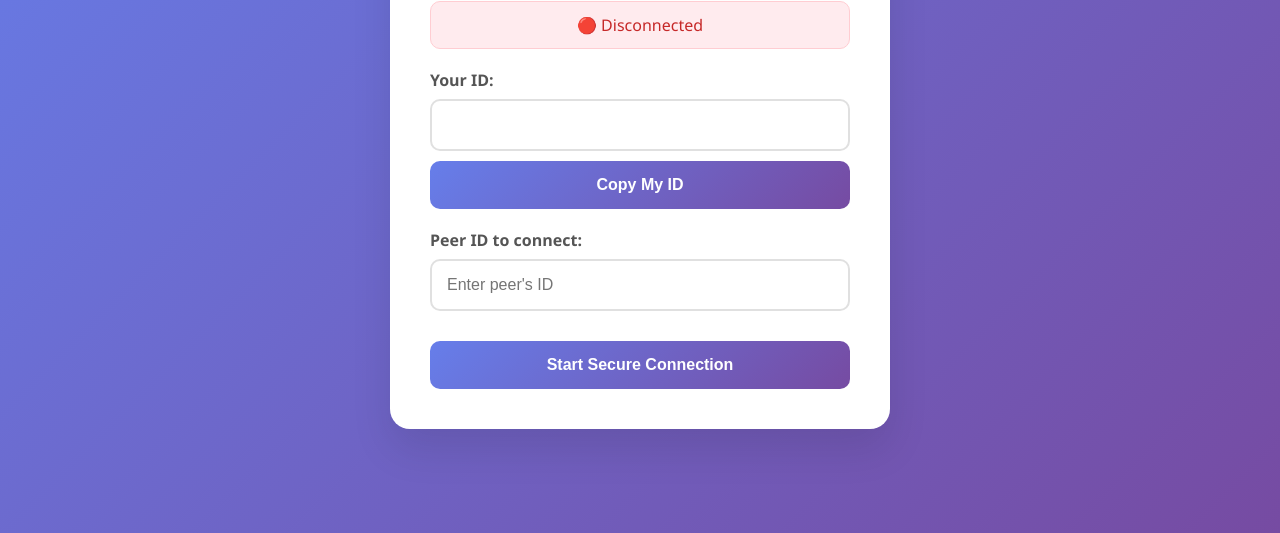
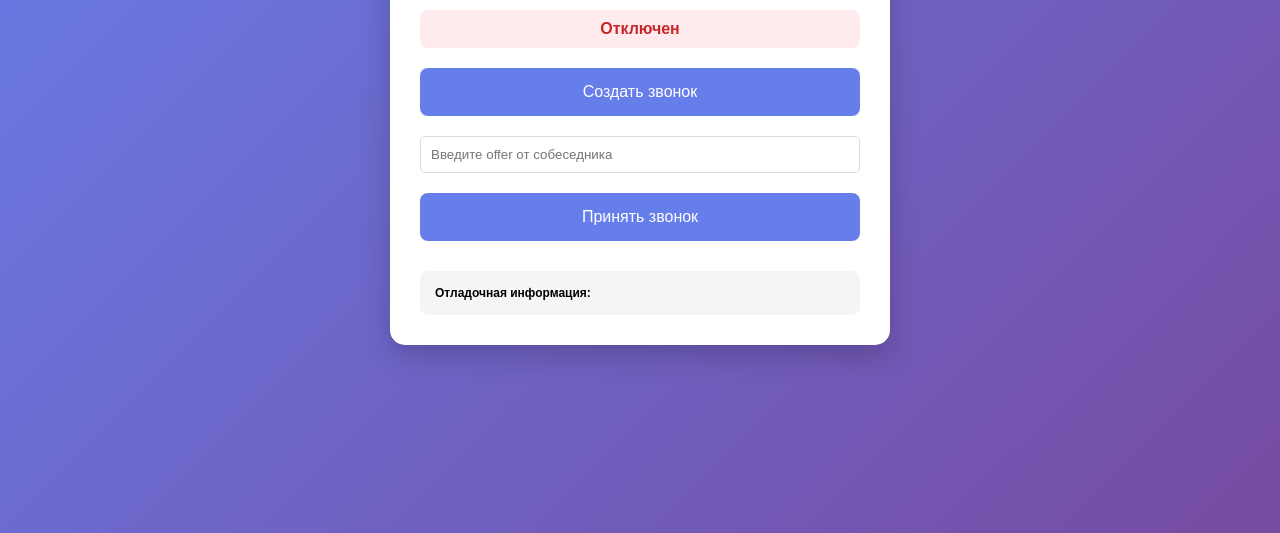
Before and after one commit to phonexrecords-a11y/CallOne, a plain HTML site: page index.html in a window 1280 px wide. Shown: the part 267-800 px from the top of the page. Drawn offline with Linux system fonts and the light colour scheme.

Commit message:
index.html

```diff
--- a/index.html
+++ b/index.html
@@ -12,210 +12,102 @@
         }
 
         body {
-            font-family: 'Segoe UI', Tahoma, Geneva, Verdana, sans-serif;
+            font-family: Arial, sans-serif;
             background: linear-gradient(135deg, #667eea 0%, #764ba2 100%);
             min-height: 100vh;
+            padding: 20px;
             display: flex;
             justify-content: center;
             align-items: center;
-            padding: 20px;
         }
 
         .container {
             background: white;
-            border-radius: 20px;
-            box-shadow: 0 20px 40px rgba(0,0,0,0.1);
-            padding: 40px;
+            border-radius: 15px;
+            padding: 30px;
             max-width: 500px;
             width: 100%;
+            box-shadow: 0 10px 30px rgba(0,0,0,0.2);
         }
 
-        .header {
+        h1 {
             text-align: center;
-            margin-bottom: 30px;
+            margin-bottom: 20px;
+            color: #333;
         }
 
-        .header h1 {
-            color: #333;
-            margin-bottom: 10px;
-            font-size: 28px;
+        .status {
+            padding: 10px;
+            border-radius: 8px;
+            margin: 10px 0;
+            text-align: center;
+            font-weight: bold;
         }
 
-        .security-badge {
-            display: inline-flex;
-            align-items: center;
-            background: #4CAF50;
-            color: white;
-            padding: 8px 16px;
-            border-radius: 20px;
-            font-size: 14px;
-            margin-top: 10px;
-        }
+        .disconnected { background: #ffebee; color: #c62828; }
+        .connected { background: #e8f5e8; color: #2e7d32; }
+        .calling { background: #fff3e0; color: #ef6c00; }
 
-        .security-badge::before {
-            content: "🔒";
-            margin-right: 8px;
-        }
-
-        .connection-status {
-            padding: 12px;
-            border-radius: 10px;
-            margin-bottom: 20px;
-            text-align: center;
-            font-weight: 500;
-        }
-
-        .status-disconnected {
-            background: #ffebee;
-            color: #c62828;
-            border: 1px solid #ffcdd2;
-        }
-
-        .status-connecting {
-            background: #fff3e0;
-            color: #ef6c00;
-            border: 1px solid #ffe0b2;
-        }
-
-        .status-connected {
-            background: #e8f5e8;
-            color: #2e7d32;
-            border: 1px solid #c8e6c9;
-        }
-
-        .form-group {
-            margin-bottom: 20px;
-        }
-
-        label {
-            display: block;
-            margin-bottom: 8px;
-            font-weight: 600;
-            color: #555;
-        }
-
-        input, button {
+        button {
             width: 100%;
             padding: 15px;
-            border: 2px solid #e0e0e0;
-            border-radius: 10px;
+            margin: 10px 0;
+            border: none;
+            border-radius: 8px;
+            background: #667eea;
+            color: white;
             font-size: 16px;
-            transition: all 0.3s ease;
-        }
-
-        input:focus {
-            outline: none;
-            border-color: #667eea;
-            box-shadow: 0 0 0 3px rgba(102, 126, 234, 0.1);
-        }
-
-        button {
-            background: linear-gradient(135deg, #667eea 0%, #764ba2 100%);
-            color: white;
-            border: none;
             cursor: pointer;
-            font-weight: 600;
-            margin-top: 10px;
         }
 
         button:hover {
-            transform: translateY(-2px);
-            box-shadow: 0 10px 20px rgba(102, 126, 234, 0.3);
+            background: #5a6fd8;
         }
 
         button:disabled {
             background: #ccc;
             cursor: not-allowed;
-            transform: none;
-            box-shadow: none;
-        }
-
-        .call-controls {
-            display: none;
-            text-align: center;
-            margin-top: 30px;
         }
 
         .call-btn {
-            padding: 20px;
-            font-size: 18px;
-            margin: 10px 0;
+            background: #4CAF50;
         }
 
-        .call-active {
+        .end-btn {
             background: #f44336;
         }
 
-        .audio-container {
-            margin: 20px 0;
-            padding: 20px;
+        .debug {
+            margin-top: 20px;
+            padding: 15px;
             background: #f5f5f5;
-            border-radius: 10px;
-            text-align: center;
-        }
-
-        .peer-info {
-            background: #e3f2fd;
-            padding: 15px;
-            border-radius: 10px;
-            margin: 15px 0;
-            text-align: center;
-        }
-
-        @media (max-width: 768px) {
-            .container {
-                padding: 20px;
-                margin: 10px;
-            }
-
-            body {
-                padding: 10px;
-            }
+            border-radius: 8px;
+            font-size: 12px;
         }
     </style>
 </head>
 <body>
     <div class="container">
-        <div class="header">
-            <h1>Secure P2P Audio Call</h1>
-            <div class="security-badge">End-to-End Encrypted</div>
+        <h1>🔒 P2P Audio Call</h1>
+
+        <div id="status" class="status disconnected">
+            Отключен
         </div>
 
-        <div id="connectionStatus" class="connection-status status-disconnected">
-            🔴 Disconnected
+        <div id="setup">
+            <button onclick="createCall()">Создать звонок</button>
+            <input type="text" id="offerInput" placeholder="Введите offer от собеседника" style="width: 100%; padding: 10px; margin: 10px 0; border: 1px solid #ddd; border-radius: 5px;">
+            <button onclick="acceptCall()">Принять звонок</button>
         </div>
 
-        <div id="setupSection">
-            <div class="form-group">
-                <label for="localId">Your ID:</label>
-                <input type="text" id="localId" readonly>
-                <button onclick="copyLocalId()">Copy My ID</button>
-            </div>
-
-            <div class="form-group">
-                <label for="remoteId">Peer ID to connect:</label>
-                <input type="text" id="remoteId" placeholder="Enter peer's ID">
-            </div>
-
-            <button onclick="initializeConnection()" id="connectBtn">Start Secure Connection</button>
+        <div id="callControls" style="display: none;">
+            <button class="call-btn" onclick="startAudio()">🎤 Включить звук</button>
+            <button class="end-btn" onclick="endCall()">📞 Завершить звонок</button>
         </div>
 
-        <div id="callSection" class="call-controls">
-            <div class="peer-info" id="peerInfo">
-                Connected to: <span id="peerIdDisplay"></span>
-            </div>
-
-            <div class="audio-container">
-                <h3>🔊 Audio Status</h3>
-                <div id="audioStatus">Microphone: Ready</div>
-            </div>
-
-            <button onclick="startCall()" id="startCallBtn" class="call-btn">📞 Start Audio Call</button>
-            <button onclick="endCall()" id="endCallBtn" class="call-btn call-active" style="display: none;">📞 End Call</button>
-
-            <div class="form-group">
-                <button onclick="copyConnectionLink()">📋 Copy Invitation Link</button>
-            </div>
+        <div class="debug">
+            <strong>Отладочная информация:</strong>
+            <div id="debug"></div>
         </div>
     </div>
 
```
